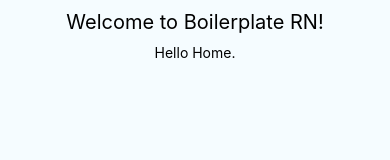
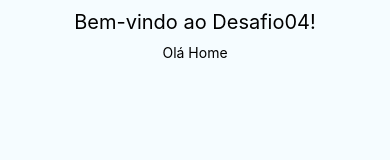
Before and after one commit to danielmachado1980/Spotify, a React Native app: screen / in a window 390 px wide. Shown: the top 160 px of the page. Built offline with nearby package versions, Linux system fonts and the light colour scheme.

Commit message:
Renomeado Projeto

```diff
--- a/App.js
+++ b/App.js
@@ -32,7 +32,7 @@ const styles = StyleSheet.create({
 
 const App = () => (
   <View style={styles.container}>
-    <Text style={styles.welcome}>Welcome to Boilerplate RN!</Text>
+    <Text style={styles.welcome}>Bem-vindo ao Desafio04!</Text>
     <Home />
   </View>
 );
--- a/app.json
+++ b/app.json
@@ -1,4 +1,4 @@
 {
-  "name": "BoilerplateRN",
-  "displayName": "BoilerplateRN"
+  "name": "Desafio04Gonative",
+  "displayName": "Desafio04Gonative"
 }
--- a/package.json
+++ b/package.json
@@ -1,5 +1,5 @@
 {
-  "name": "BoilerplateRN",
+  "name": "Desafio04Gonative",
   "version": "0.0.1",
   "private": true,
   "scripts": {
--- a/src/pages/index.js
+++ b/src/pages/index.js
@@ -5,7 +5,7 @@ import styles from './styles';
 
 const Home = () => (
   <View style={styles.container}>
-    <Text>Hello Home.</Text>
+    <Text>Olá Home</Text>
   </View>
 );
 
```
Also changed, not shown: 35 other files (tests, documents, lock files or other folders).
